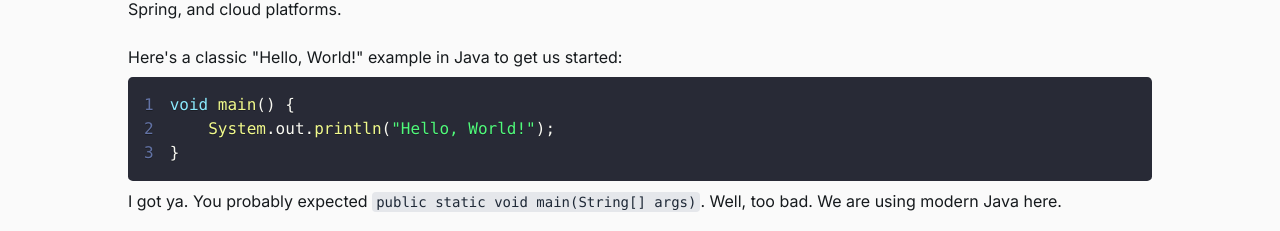
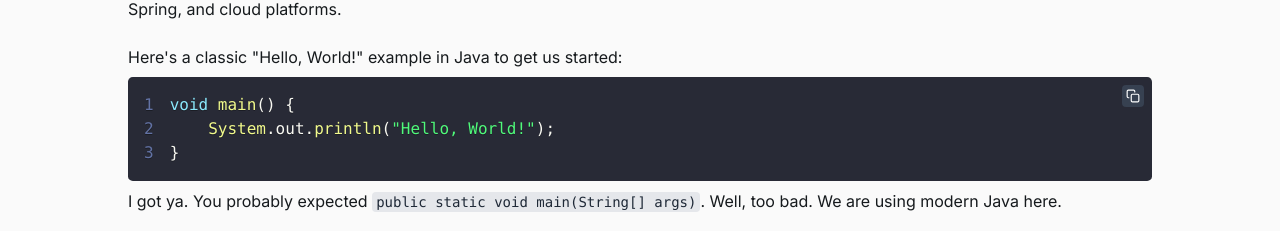
Before and after one commit to rodjenihm/danijelmitrovic.com, a Next.js app: page /blog/introduction in a window 1280 px wide. Shown: the part 331-562 px from the top of the page. Built offline with nearby package versions, Linux system fonts and the light colour scheme.

Commit message:
Add copy-to-clipboard functionality to code snippets

```diff
--- a/components/code.tsx
+++ b/components/code.tsx
@@ -1,6 +1,9 @@
-import React from "react";
+"use client";
+
+import React, { useState } from "react";
 import { Prism as SyntaxHighlighter } from "react-syntax-highlighter";
 import { dracula } from "react-syntax-highlighter/dist/esm/styles/prism";
+import { FiCopy } from "react-icons/fi";
 
 interface CodeProps {
   children: React.ReactNode;
@@ -11,6 +14,14 @@ interface CodeProps {
 const Code: React.FC<CodeProps> = ({ children, className, inline }) => {
   const language = className?.replace(/language-/, "") || "";
 
+  const [isCopied, setIsCopied] = useState(false);
+
+  const handleCopy = () => {
+    navigator.clipboard.writeText(String(children).replace(/\n$/, ""));
+    setIsCopied(true);
+    setTimeout(() => setIsCopied(false), 2000); // Reset after 2 seconds
+  };
+
   if (inline) {
     return (
       <code className="bg-gray-200 dark:bg-gray-800 text-gray-800 dark:text-white px-1 py-0.5 rounded text-sm">
@@ -20,9 +31,17 @@ const Code: React.FC<CodeProps> = ({ children, className, inline }) => {
   }
 
   return (
-    <SyntaxHighlighter language={language} style={dracula} showLineNumbers>
-      {String(children).replace(/\n$/, "")}
-    </SyntaxHighlighter>
+    <div className="relative">
+      <button
+        onClick={handleCopy}
+        className="absolute top-2 right-2 bg-gray-700 hover:bg-gray-600 text-white p-1 rounded text-sm"
+      >
+        {isCopied ? "Copied!" : <FiCopy />}
+      </button>
+      <SyntaxHighlighter language={language} style={dracula} showLineNumbers>
+        {String(children).replace(/\n$/, "")}
+      </SyntaxHighlighter>
+    </div>
   );
 };
 
```
